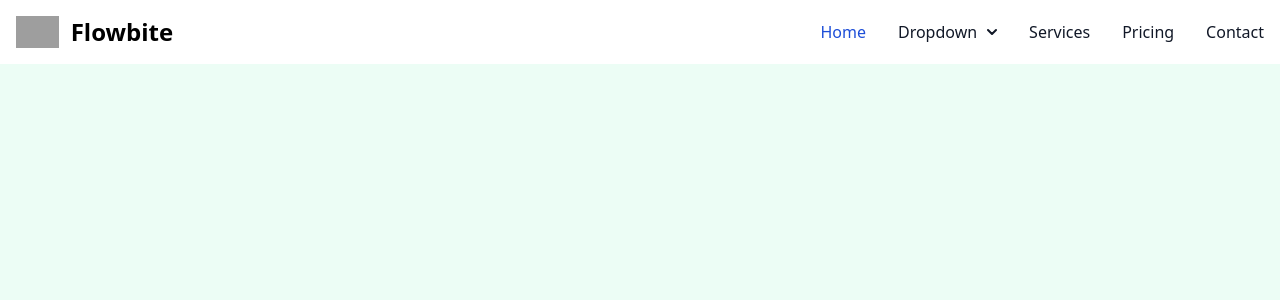
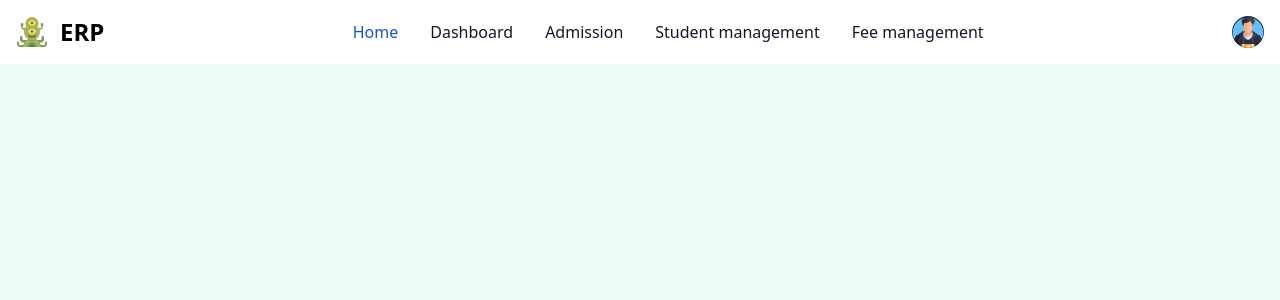
Before and after one commit to asheshjyotii/ERP, a Django app: template erp/templates/_base.html in a window 1280 px wide. Shown: the top 300 px of the page. Run offline with Django 5.2, Linux system fonts and the light colour scheme; the template is opened without the code that fills it, so the values that code supplies are empty; some libraries are stand-ins or nearby versions; grey boxes are pictures that could not be loaded.

Commit message:
added logo(main+user), changed nav options

```diff
--- a/erp/static/src/output.css
+++ b/erp/static/src/output.css
@@ -31,6 +31,8 @@
     --container-sm: 24rem;
     --text-sm: 0.875rem;
     --text-sm--line-height: calc(1.25 / 0.875);
+    --text-base: 1rem;
+    --text-base--line-height: calc(1.5 / 1);
     --text-2xl: 1.5rem;
     --text-2xl--line-height: calc(2 / 1.5);
     --text-3xl: 1.875rem;
@@ -212,6 +214,9 @@
   .z-10 {
     z-index: 10;
   }
+  .z-50 {
+    z-index: 50;
+  }
   .container {
     width: 100%;
     @media (width >= 40rem) {
@@ -232,6 +237,9 @@
   }
   .mx-auto {
     margin-inline: auto;
+  }
+  .my-4 {
+    margin-block: calc(var(--spacing) * 4);
   }
   .ms-2\.5 {
     margin-inline-start: calc(var(--spacing) * 2.5);
@@ -290,6 +298,9 @@
   .w-5 {
     width: calc(var(--spacing) * 5);
   }
+  .w-8 {
+    width: calc(var(--spacing) * 8);
+  }
   .w-10 {
     width: calc(var(--spacing) * 10);
   }
@@ -304,6 +315,9 @@
   }
   .max-w-sm {
     max-width: var(--container-sm);
+  }
+  .list-none {
+    list-style-type: none;
   }
   .flex-col {
     flex-direction: column;
@@ -344,6 +358,14 @@
   .self-center {
     align-self: center;
   }
+  .truncate {
+    overflow: hidden;
+    text-overflow: ellipsis;
+    white-space: nowrap;
+  }
+  .rounded-full {
+    border-radius: calc(infinity * 1px);
+  }
   .rounded-lg {
     border-radius: var(--radius-lg);
   }
@@ -369,6 +391,9 @@
   }
   .bg-gray-50 {
     background-color: var(--color-gray-50);
+  }
+  .bg-gray-800 {
+    background-color: var(--color-gray-800);
   }
   .bg-green-50 {
     background-color: var(--color-green-50);
@@ -400,6 +425,9 @@
   .py-2 {
     padding-block: calc(var(--spacing) * 2);
   }
+  .py-3 {
+    padding-block: calc(var(--spacing) * 3);
+  }
   .text-center {
     text-align: center;
   }
@@ -410,6 +438,10 @@
   .text-3xl {
     font-size: var(--text-3xl);
     line-height: var(--tw-leading, var(--text-3xl--line-height));
+  }
+  .text-base {
+    font-size: var(--text-base);
+    line-height: var(--tw-leading, var(--text-base--line-height));
   }
   .text-sm {
     font-size: var(--text-sm);
@@ -492,6 +524,11 @@
       --tw-ring-color: var(--color-gray-200);
     }
   }
+  .focus\:ring-gray-300 {
+    &:focus {
+      --tw-ring-color: var(--color-gray-300);
+    }
+  }
   .focus\:ring-green-300 {
     &:focus {
       --tw-ring-color: var(--color-green-300);
@@ -503,6 +540,21 @@
       outline-style: none;
     }
   }
+  .md\:order-1 {
+    @media (width >= 48rem) {
+      order: 1;
+    }
+  }
+  .md\:order-2 {
+    @media (width >= 48rem) {
+      order: 2;
+    }
+  }
+  .md\:me-0 {
+    @media (width >= 48rem) {
+      margin-inline-end: calc(var(--spacing) * 0);
+    }
+  }
   .md\:mt-0 {
     @media (width >= 48rem) {
       margin-top: calc(var(--spacing) * 0);
@@ -511,6 +563,11 @@
   .md\:block {
     @media (width >= 48rem) {
       display: block;
+    }
+  }
+  .md\:flex {
+    @media (width >= 48rem) {
+      display: flex;
     }
   }
   .md\:hidden {
@@ -526,6 +583,15 @@
   .md\:flex-row {
     @media (width >= 48rem) {
       flex-direction: row;
+    }
+  }
+  .md\:space-x-0 {
+    @media (width >= 48rem) {
+      :where(& > :not(:last-child)) {
+        --tw-space-x-reverse: 0;
+        margin-inline-start: calc(calc(var(--spacing) * 0) * var(--tw-space-x-reverse));
+        margin-inline-end: calc(calc(var(--spacing) * 0) * calc(1 - var(--tw-space-x-reverse)));
+      }
     }
   }
   .md\:space-x-8 {
--- a/erp/templates/_base.html
+++ b/erp/templates/_base.html
@@ -23,76 +23,66 @@
     <!-- Add this -->
 
 
-<nav class="bg-white border-gray-200 dark:bg-gray-900 dark:border-gray-700">
+
+
+<nav class="bg-white border-gray-200 dark:bg-gray-900">
   <div class="max-w-screen-xl flex flex-wrap items-center justify-between mx-auto p-4">
   <a href="#" class="flex items-center space-x-3 rtl:space-x-reverse">
-        <img src="https://flowbite.com/docs/images/logo.svg" class="h-8" alt="Flowbite Logo" />
-        <span class="self-center text-2xl font-semibold whitespace-nowrap dark:text-white">Flowbite</span>
+      <img src="{% static 'logos/logo.png' %}" class="h-8" alt="ERP Logo" />
+      <span class="self-center text-2xl font-semibold whitespace-nowrap dark:text-white">ERP</span>
   </a>
-    <button data-collapse-toggle="navbar-multi-level" type="button" class="inline-flex items-center p-2 w-10 h-10 justify-center text-sm text-gray-500 rounded-lg md:hidden hover:bg-gray-100 focus:outline-none focus:ring-2 focus:ring-gray-200 dark:text-gray-400 dark:hover:bg-gray-700 dark:focus:ring-gray-600" aria-controls="navbar-multi-level" aria-expanded="false">
+  <div class="flex items-center md:order-2 space-x-3 md:space-x-0 rtl:space-x-reverse">
+      <button type="button" class="flex text-sm bg-gray-800 rounded-full md:me-0 focus:ring-4 focus:ring-gray-300 dark:focus:ring-gray-600" id="user-menu-button" aria-expanded="false" data-dropdown-toggle="user-dropdown" data-dropdown-placement="bottom">
+        <span class="sr-only">Open user menu</span>
+        <img class="w-8 h-8 rounded-full" src="{% static 'logos/user.png' %}" alt="user photo">
+      </button>
+      <!-- Dropdown menu -->
+      <div class="z-50 hidden my-4 text-base list-none bg-white divide-y divide-gray-100 rounded-lg shadow-sm dark:bg-gray-700 dark:divide-gray-600" id="user-dropdown">
+        <div class="px-4 py-3">
+          <span class="block text-sm text-gray-900 dark:text-white">Bonnie Green</span>
+          <span class="block text-sm  text-gray-500 truncate dark:text-gray-400">name@erp.com</span>
+        </div>
+        <ul class="py-2" aria-labelledby="user-menu-button">
+          <li>
+            <a href="#" class="block px-4 py-2 text-sm text-gray-700 hover:bg-gray-100 dark:hover:bg-gray-600 dark:text-gray-200 dark:hover:text-white">Dashboard</a>
+          </li>
+          <li>
+            <a href="#" class="block px-4 py-2 text-sm text-gray-700 hover:bg-gray-100 dark:hover:bg-gray-600 dark:text-gray-200 dark:hover:text-white">Settings</a>
+          </li>
+          <li>
+            <a href="#" class="block px-4 py-2 text-sm text-gray-700 hover:bg-gray-100 dark:hover:bg-gray-600 dark:text-gray-200 dark:hover:text-white">Sign out</a>
+          </li>
+        </ul>
+      </div>
+      <button data-collapse-toggle="navbar-user" type="button" class="inline-flex items-center p-2 w-10 h-10 justify-center text-sm text-gray-500 rounded-lg md:hidden hover:bg-gray-100 focus:outline-none focus:ring-2 focus:ring-gray-200 dark:text-gray-400 dark:hover:bg-gray-700 dark:focus:ring-gray-600" aria-controls="navbar-user" aria-expanded="false">
         <span class="sr-only">Open main menu</span>
         <svg class="w-5 h-5" aria-hidden="true" xmlns="http://www.w3.org/2000/svg" fill="none" viewBox="0 0 17 14">
             <path stroke="currentColor" stroke-linecap="round" stroke-linejoin="round" stroke-width="2" d="M1 1h15M1 7h15M1 13h15"/>
         </svg>
     </button>
-    <div class="hidden w-full md:block md:w-auto" id="navbar-multi-level">
+  </div>
+  <div class="items-center justify-between hidden w-full md:flex md:w-auto md:order-1" id="navbar-user">
     <ul class="flex flex-col font-medium p-4 md:p-0 mt-4 border border-gray-100 rounded-lg bg-gray-50 md:space-x-8 rtl:space-x-reverse md:flex-row md:mt-0 md:border-0 md:bg-white dark:bg-gray-800 md:dark:bg-gray-900 dark:border-gray-700">
       <li>
-          <a href="#" class="block py-2 px-3 text-white bg-blue-700 rounded-sm md:bg-transparent md:text-blue-700 md:p-0 md:dark:text-blue-500 dark:bg-blue-600 md:dark:bg-transparent" aria-current="page">Home</a>
+        <a href="#" class="block py-2 px-3 text-white bg-blue-700 rounded-sm md:bg-transparent md:text-blue-700 md:p-0 md:dark:text-blue-500" aria-current="page">Home</a>
       </li>
       <li>
-            <button id="dropdownNavbarLink" data-dropdown-toggle="dropdownNavbar" class="flex items-center justify-between w-full py-2 px-3 text-gray-900 hover:bg-gray-100 md:hover:bg-transparent md:border-0 md:hover:text-blue-700 md:p-0 md:w-auto dark:text-white md:dark:hover:text-blue-500 dark:focus:text-white dark:hover:bg-gray-700 md:dark:hover:bg-transparent">Dropdown <svg class="w-2.5 h-2.5 ms-2.5" aria-hidden="true" xmlns="http://www.w3.org/2000/svg" fill="none" viewBox="0 0 10 6">
-    <path stroke="currentColor" stroke-linecap="round" stroke-linejoin="round" stroke-width="2" d="m1 1 4 4 4-4"/>
-  </svg></button>
-            <!-- Dropdown menu -->
-            <div id="dropdownNavbar" class="z-10 hidden font-normal bg-white divide-y divide-gray-100 rounded-lg shadow-sm w-44 dark:bg-gray-700 dark:divide-gray-600">
-                <ul class="py-2 text-sm text-gray-700 dark:text-gray-200" aria-labelledby="dropdownLargeButton">
-                  <li>
-                    <a href="#" class="block px-4 py-2 hover:bg-gray-100 dark:hover:bg-gray-600 dark:hover:text-white">Dashboard</a>
-                  </li>
-                  <li aria-labelledby="dropdownNavbarLink">
-                    <button id="doubleDropdownButton" data-dropdown-toggle="doubleDropdown" data-dropdown-placement="right-start" type="button" class="flex items-center justify-between w-full px-4 py-2 hover:bg-gray-100 dark:hover:bg-gray-600 dark:hover:text-white">Dropdown<svg class="w-2.5 h-2.5 ms-2.5" aria-hidden="true" xmlns="http://www.w3.org/2000/svg" fill="none" viewBox="0 0 10 6">
-    <path stroke="currentColor" stroke-linecap="round" stroke-linejoin="round" stroke-width="2" d="m1 1 4 4 4-4"/>
-  </svg></button>
-                    <div id="doubleDropdown" class="z-10 hidden bg-white divide-y divide-gray-100 rounded-lg shadow-sm w-44 dark:bg-gray-700">
-                        <ul class="py-2 text-sm text-gray-700 dark:text-gray-200" aria-labelledby="doubleDropdownButton">
-                          <li>
-                            <a href="#" class="block px-4 py-2 hover:bg-gray-100 dark:hover:bg-gray-600 dark:text-gray-200 dark:hover:text-white">Overview</a>
+        <a href="#" class="block py-2 px-3 text-gray-900 rounded-sm hover:bg-gray-100 md:hover:bg-transparent md:hover:text-blue-700 md:p-0 dark:text-white md:dark:hover:text-blue-500 dark:hover:bg-gray-700 dark:hover:text-white md:dark:hover:bg-transparent dark:border-gray-700">Dashboard</a>
       </li>
       <li>
-                            <a href="#" class="block px-4 py-2 hover:bg-gray-100 dark:hover:bg-gray-600 dark:text-gray-200 dark:hover:text-white">My downloads</a>
+        <a href="#" class="block py-2 px-3 text-gray-900 rounded-sm hover:bg-gray-100 md:hover:bg-transparent md:hover:text-blue-700 md:p-0 dark:text-white md:dark:hover:text-blue-500 dark:hover:bg-gray-700 dark:hover:text-white md:dark:hover:bg-transparent dark:border-gray-700">Admission</a>
       </li>
       <li>
-                            <a href="#" class="block px-4 py-2 hover:bg-gray-100 dark:hover:bg-gray-600 dark:text-gray-200 dark:hover:text-white">Billing</a>
+        <a href="#" class="block py-2 px-3 text-gray-900 rounded-sm hover:bg-gray-100 md:hover:bg-transparent md:hover:text-blue-700 md:p-0 dark:text-white md:dark:hover:text-blue-500 dark:hover:bg-gray-700 dark:hover:text-white md:dark:hover:bg-transparent dark:border-gray-700">Student management</a>
       </li>
       <li>
-                            <a href="#" class="block px-4 py-2 hover:bg-gray-100 dark:hover:bg-gray-600 dark:text-gray-200 dark:hover:text-white">Rewards</a>
-                          </li>
-                        </ul>
-                    </div>
-                  </li>
-                  <li>
-                    <a href="#" class="block px-4 py-2 hover:bg-gray-100 dark:hover:bg-gray-600 dark:hover:text-white">Earnings</a>
-                  </li>
-                </ul>
-                <div class="py-1">
-                  <a href="#" class="block px-4 py-2 text-sm text-gray-700 hover:bg-gray-100 dark:hover:bg-gray-600 dark:text-gray-200 dark:hover:text-white">Sign out</a>
-                </div>
-            </div>
-        </li>
-        <li>
-          <a href="#" class="block py-2 px-3 text-gray-900 rounded-sm hover:bg-gray-100 md:hover:bg-transparent md:border-0 md:hover:text-blue-700 md:p-0 dark:text-white md:dark:hover:text-blue-500 dark:hover:bg-gray-700 dark:hover:text-white md:dark:hover:bg-transparent">Services</a>
-        </li>
-        <li>
-          <a href="#" class="block py-2 px-3 text-gray-900 rounded-sm hover:bg-gray-100 md:hover:bg-transparent md:border-0 md:hover:text-blue-700 md:p-0 dark:text-white md:dark:hover:text-blue-500 dark:hover:bg-gray-700 dark:hover:text-white md:dark:hover:bg-transparent">Pricing</a>
-        </li>
-        <li>
-          <a href="#" class="block py-2 px-3 text-gray-900 rounded-sm hover:bg-gray-100 md:hover:bg-transparent md:border-0 md:hover:text-blue-700 md:p-0 dark:text-white md:dark:hover:text-blue-500 dark:hover:bg-gray-700 dark:hover:text-white md:dark:hover:bg-transparent">Contact</a>
+        <a href="#" class="block py-2 px-3 text-gray-900 rounded-sm hover:bg-gray-100 md:hover:bg-transparent md:hover:text-blue-700 md:p-0 dark:text-white md:dark:hover:text-blue-500 dark:hover:bg-gray-700 dark:hover:text-white md:dark:hover:bg-transparent dark:border-gray-700">Fee management</a>
       </li>
     </ul>
   </div>
   </div>
 </nav>
+
 
     <!-- End of new HTML -->
 
```
Also changed, not shown: erp/templates/index.html (+1 -24 lines), erp/static/logos/logo.png (added), erp/static/logos/user.png (added), 1 other file. Lines whose indentation alone changed are shown as unchanged.
